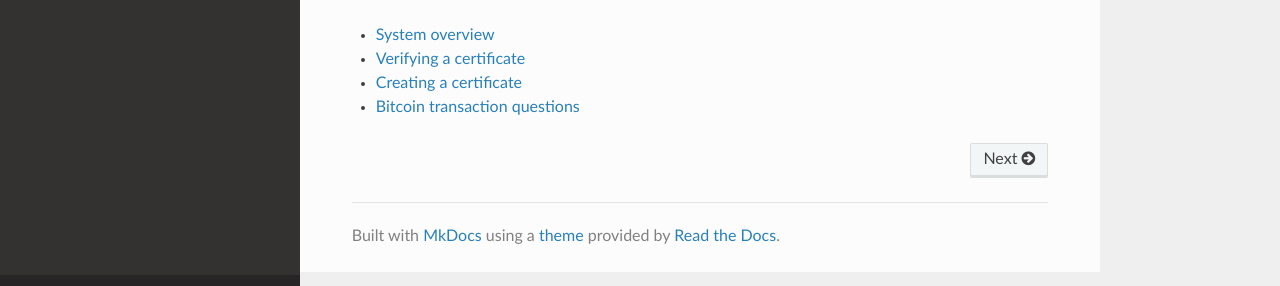
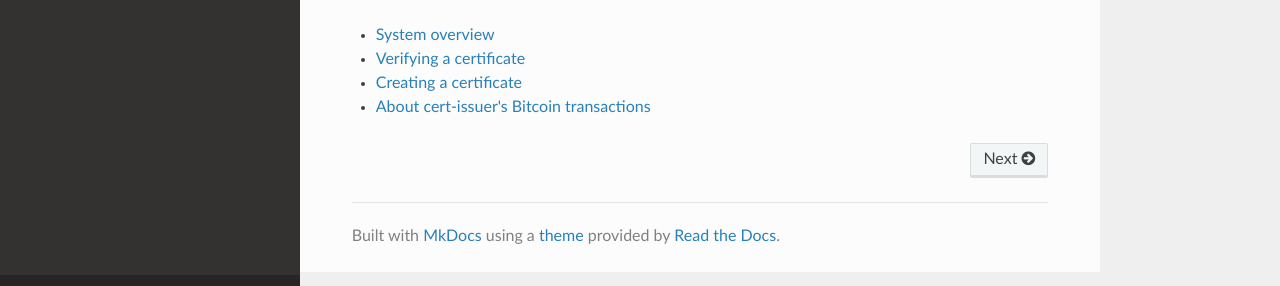
Before and after one commit to blockchain-certificates/cert-issuer, an MkDocs documentation site: the page built from docs/index.md, in a window 1280 px wide. Shown: the part 585-871 px from the top of the page. Built offline with MkDocs 1.6.1, drawn with Linux system fonts in a browser that asks for light colours; nearby versions of some CDN libraries; old or Windows-style settings are respelled for this version of MkDocs.

Commit message:
Update index.md

```diff
--- a/docs/index.md
+++ b/docs/index.md
@@ -23,4 +23,4 @@ Digital Certificates project docs
 - [System overview](system_overview.md)
 - [Verifying a certificate](http://cert-viewer.readthedocs.io/en/latest/verify/)
 - [Creating a certificate](creating_cert.md)
-- [Bitcoin transaction questions](bitcoin_faq.md)
+- [About cert-issuer's Bitcoin transactions](bitcoin_faq.md)
```
